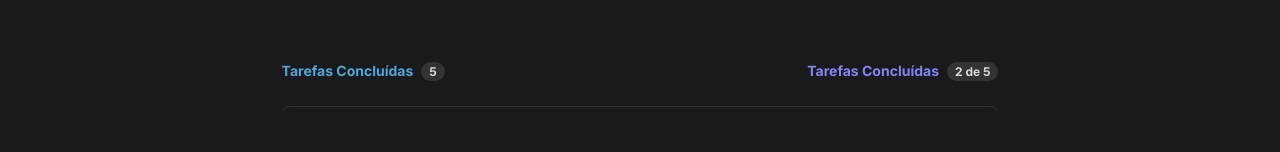
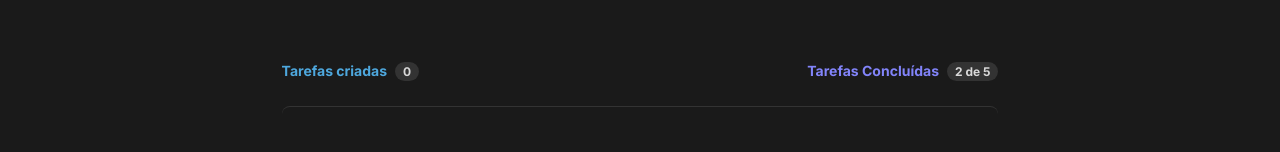
Before and after one commit to maycowjordny/todo-list-typescript, a React (Vite) app: page / in a window 1280 px wide. Shown: the part 228-380 px from the top of the page. Built offline with nearby package versions, Linux system fonts and the light colour scheme.

Commit message:
finalizadno html css

```diff
--- a/src/App.tsx
+++ b/src/App.tsx
@@ -18,6 +18,7 @@ export function App() {
   const [tasks, setTasks] = useState<TaskProps[]>([])
   const [description, setDescription] = useState("")
 
+  console.log(tasks);
 
   function handleCreateTask() {
     const task = {
@@ -26,7 +27,10 @@ export function App() {
       completed: false
     }
     setTasks((oldTasks) => [...oldTasks, task])
+    localStorage.setItem("@tasks", JSON.stringify(tasks))
+
   }
+
 
 
   return (
@@ -44,8 +48,8 @@ export function App() {
         </div>
         <div className={styles.tasksWrapper}>
           <div className={styles.completedTasks}>
-            <h2>Tarefas Concluídas</h2>
-            <span>5</span>
+            <h2>Tarefas criadas</h2>
+            <span>{tasks.length}</span>
           </div>
           <div className={styles.createTasks}>
             <h2>Tarefas Concluídas</h2>
--- a/src/componentes/Task/index.tsx
+++ b/src/componentes/Task/index.tsx
@@ -4,10 +4,21 @@ import { Trash } from "@phosphor-icons/react"
 
 export function Task(props: any) {
 
+    const [completed, setCompleted] = useState(props.data.completed)
+
+    function handleCheckBox(e: React.ChangeEvent<HTMLInputElement>) {
+        setCompleted(e.target.checked)
+
+    }
+
+
     return (
         <div className={styles.taskWrapper}>
             <label className={styles.container}>
-                <input type="checkbox" />
+                <input type="checkbox"
+                    onChange={handleCheckBox}
+                    value={completed}
+                />
                 <span className={styles.checkmark}></span>
             </label>
             <div id={styles.description}>
```
